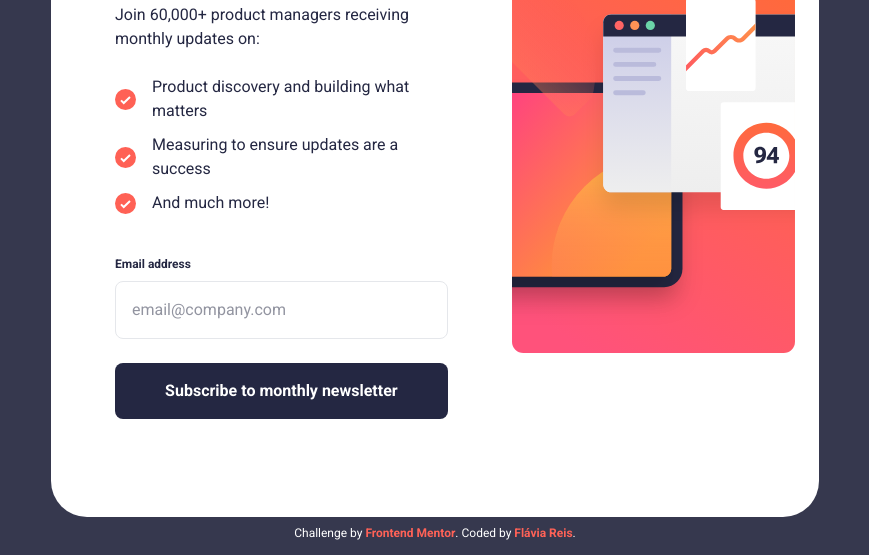
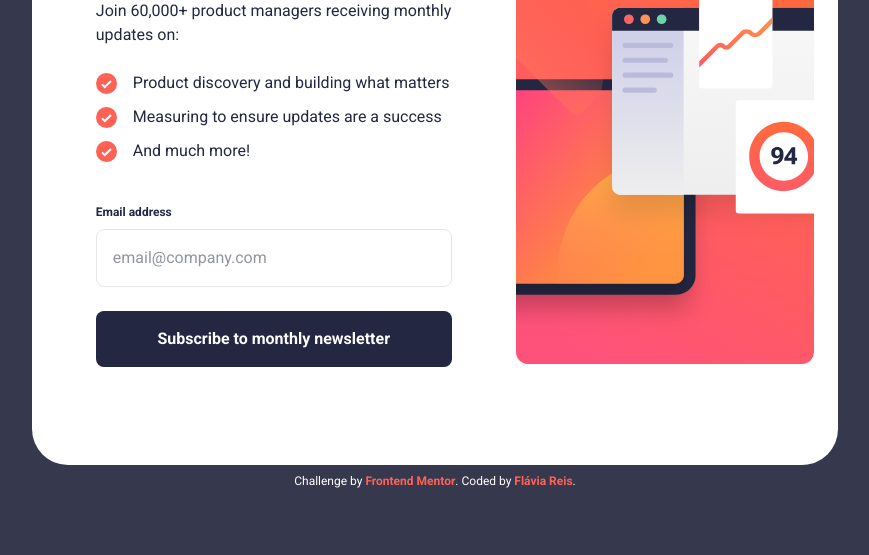
Before and after one commit to flaviare1s/newsletter-sign-up-with-success-message, a website: page src/index.html in a window 1280 px wide. Shown: the part 245-800 px from the top of the page, without its empty margins (205-1074 px from the left). Drawn offline with Linux system fonts and the light colour scheme.

Commit message:
Adjusting the measures

```diff
--- a/src/index.html
+++ b/src/index.html
@@ -19,7 +19,7 @@
 
   <!-- Sign-up form start -->
 
-  <section id="sec1" class="bg-white w-full md:w-[95%] lg:w-[60%] flex flex-col md:flex-row-reverse items-center justify-between p-0 md:rounded-[36px]">
+  <section id="sec1" class="bg-white w-full md:w-[95%] lg:w-[63%] flex flex-col md:flex-row-reverse items-center justify-between p-0 md:rounded-[36px]">
     <div class="w-full sm:w-[40%] md:pr-6">
       <img class="md:hidden w-full" src="../assets/images/illustration-sign-up-mobile.svg" alt="Illustration Sign Up">
       <img class="hidden md:block h-full w-auto py-6 object-contain" src="../assets/images/illustration-sign-up-desktop.svg" alt="Illustration Sign Up">
```
Also changed, not shown: src/output.css.
